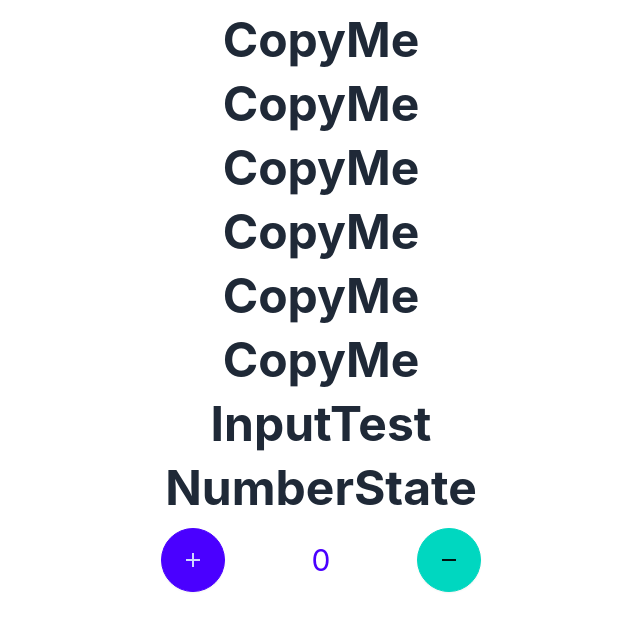
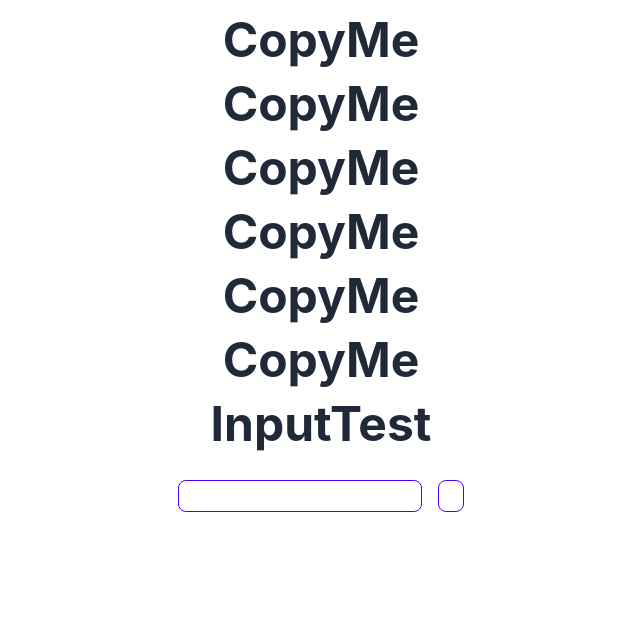
Before and after one commit to yisj777s/doit-react-webapp-typescript, a React (Create React App) app in the folder ch04/ch04_3/: page / in a window 1280 px wide. Shown: the top 630 px of the page, without its empty margins (319-959 px from the left). Built offline with nearby package versions, Linux system fonts and the light colour scheme.

Commit message:
unfinished06 04.함수 컴포넌트와 리액트 훅_04-3.useState 훅 이해하기

```diff
--- a/ch04/ch04_3/src/App.tsx
+++ b/ch04/ch04_3/src/App.tsx
@@ -17,7 +17,7 @@ export default function App() {
       <RadioInputTest />
       <ShowHideModal />
       <InputTest />
-      <NumberState />
+      {/* <NumberState /> */}
     </main>
   )
 }
--- a/ch04/ch04_3/src/pages/InputTest.tsx
+++ b/ch04/ch04_3/src/pages/InputTest.tsx
@@ -1,13 +1,38 @@
-import {useState} from 'react'
+import type {ChangeEvent} from 'react'
+import {useState, useCallback} from 'react'
 import {Title} from '../components'
+import {Input} from '../theme/daisyui'
 
 export default function InputTest() {
   const [value, setValue] = useState<string>('')
   const [checked, setChecked] = useState<boolean>(false)
+
+  const onChangeValue = useCallback((e: ChangeEvent<HTMLInputElement>) => {
+    // console.log(e.target.value)
+    setValue(notUsed => e.target.value)
+  }, [])
+  const onChangeChecked = useCallback((e: ChangeEvent<HTMLInputElement>) => {
+    // console.log(e.target.checked)
+    setChecked(notUsed => e.target.checked)
+  }, [])
+
   return (
     <section className="mt-4">
       <Title>InputTest</Title>
-      <div className="mt-4"></div>
+      <div className="flex items-center justify-center p-4 mt-4">
+        <Input
+          type="text"
+          value={value}
+          onChange={onChangeValue}
+          className="input-primary input-sm"
+        />
+        <Input
+          type="checkbox"
+          checked={checked}
+          onChange={onChangeChecked}
+          className="ml-4 checkbox checkbox-primary input-sm "
+        />
+      </div>
     </section>
   )
 }
```
Also changed, not shown: 2 other files (tests, documents, lock files or other folders).
